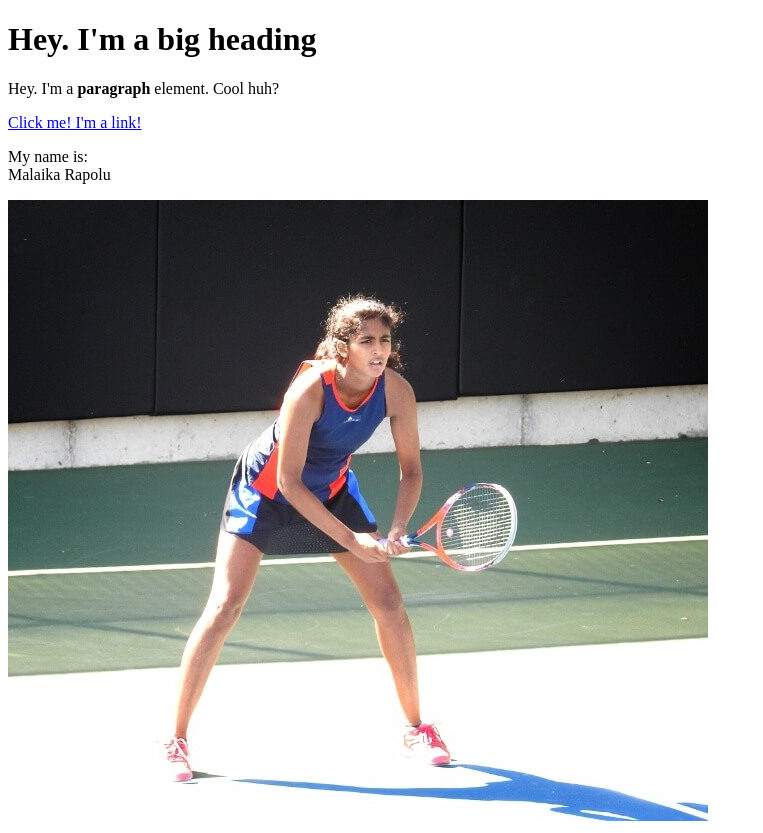
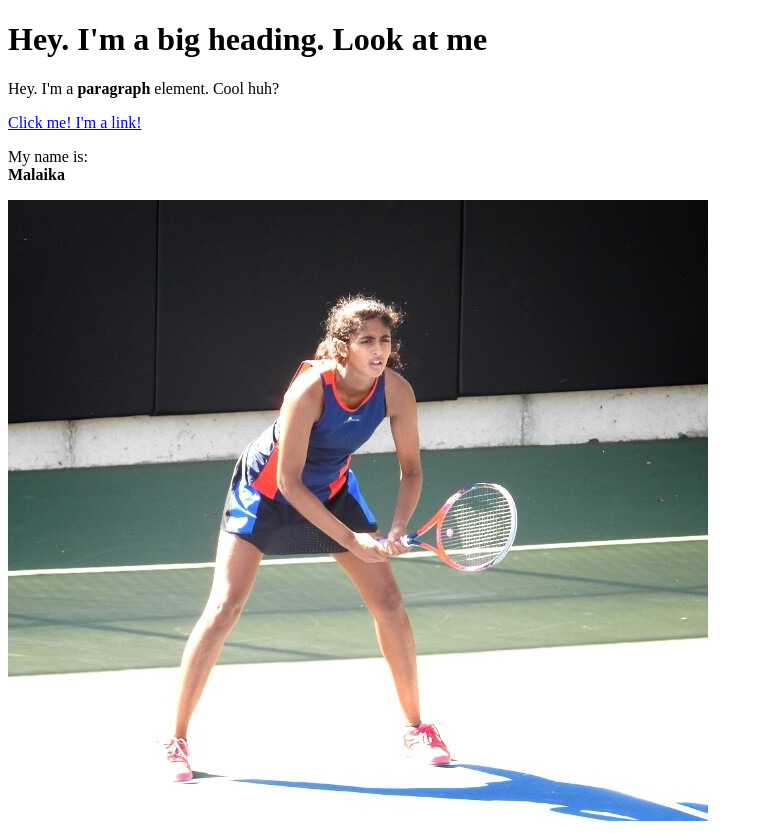
Before and after one commit to lucky012009/lucky, a plain HTML site: page myfirstwebsite.html in a window 1280 px wide. Shown: the whole page, without its empty margins (0-763 px from the left). Drawn offline with Linux system fonts and the light colour scheme.

Commit message:
Update myfirstwebsite.html

```diff
--- a/myfirstwebsite.html
+++ b/myfirstwebsite.html
@@ -1,14 +1,14 @@
 <!DOCTYPE html>
 <html>
 <head>
-	<title>Test page</title>
+	<title>My first website</title>
 </head>
 <body>
-	<h1>Hey. I'm a big heading</h1>
+	<h1>Hey. I'm a big heading. Look at me</h1>
 	<p>Hey. I'm a <b>paragraph</b> element. Cool huh?</p>
 	<a href="https://google.com" target="_blank"title="Let's go to Google">Click me! I'm a link!</a>
 	<p>My name is:<br>
-	Malaika Rapolu</p>
+	<b>Malaika</b></p>
 	<img src="img/malaika.jpeg">
 </body>
 </html>
```
